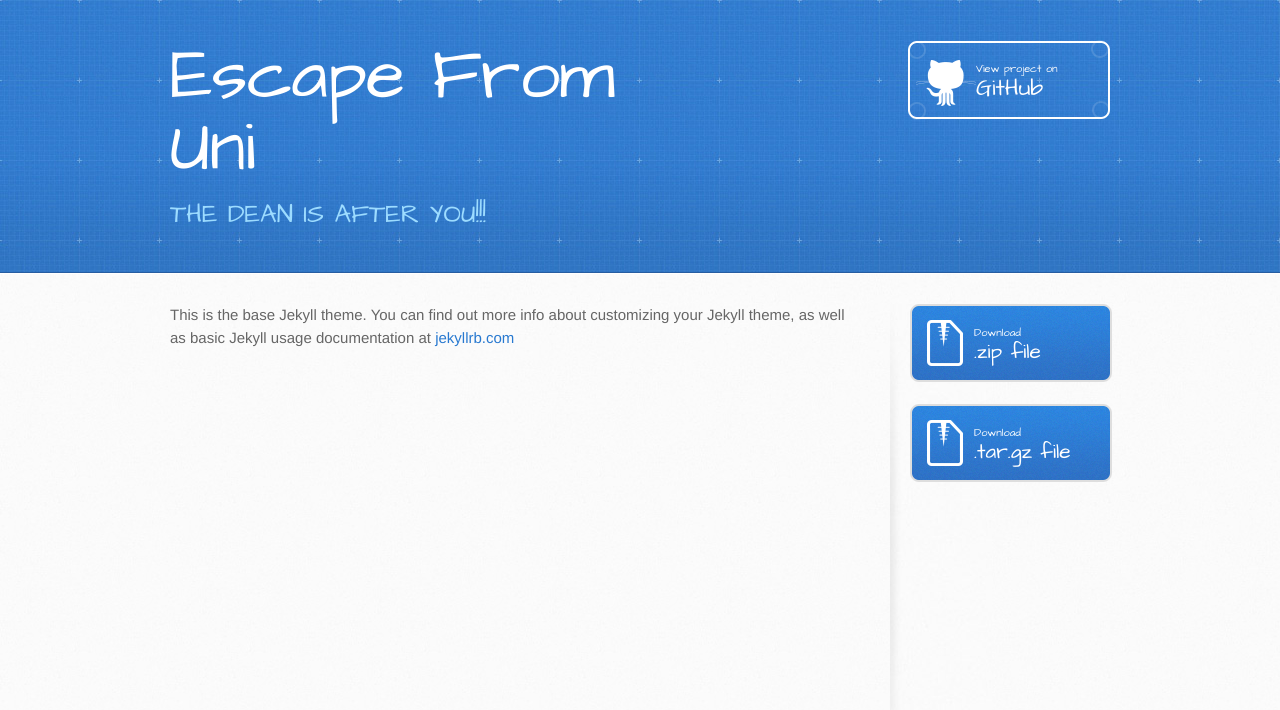
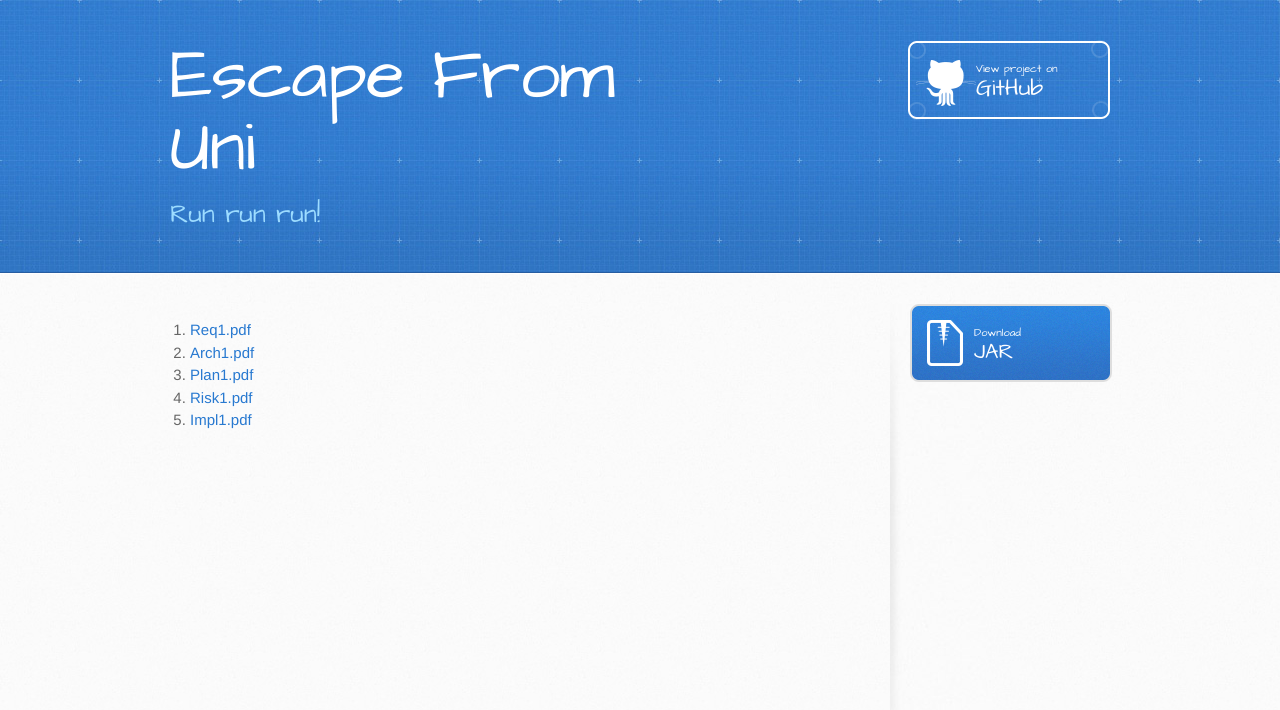
Before and after one commit to escape-from-uni/escape-from-uni.github.io, a Jekyll site: the page built from index.markdown, in a window 1280 px wide. Shown: the top 710 px of the page. Built offline with Jekyll 4.4.1, drawn with Linux system fonts in a browser that asks for light colours.

Commit message:
Update website to contain all correct links, apart from JAR

```diff
--- a/_config.yml
+++ b/_config.yml
@@ -19,7 +19,7 @@
 # in the templates via {{ site.myvariable }}.
 
 title: Escape From Uni
-description: THE DEAN IS AFTER YOU!!!
+description: Run run run!
 baseurl: "" # the subpath of your site, e.g. /blog
 url: "" # the base hostname & protocol for your site, e.g. http://example.com
 
--- a/_layouts/default.html
+++ b/_layouts/default.html
@@ -30,11 +30,7 @@
         <aside id="sidebar">
           <a href="https://github.com/escape-from-uni/escape-from-uni.github.io/zipball/gh-pages" class="button">
             <small>Download</small>
-            .zip file
-          </a>
-          <a href="https://github.com/escape-from-uni/escape-from-uni.github.io/tarball/gh-pages" class="button">
-            <small>Download</small>
-            .tar.gz file
+            JAR
           </a>
         </aside>
       </div>
--- a/index.markdown
+++ b/index.markdown
@@ -2,4 +2,8 @@
 layout: default
 ---
 
-This is the base Jekyll theme. You can find out more info about customizing your Jekyll theme, as well as basic Jekyll usage documentation at [jekyllrb.com](https://jekyllrb.com/)
+1. [Req1.pdf](https://docs.google.com/document/d/14WLrYiu-Kyfvmaaur34Ac2DQMg3sdHkVzIXGKpx2als)
+2. [Arch1.pdf](https://docs.google.com/document/d/11xOEDABJX3mKX0NBE3FMmpLlaLgeGlKi_UH_kvWGz0U)
+3. [Plan1.pdf](https://docs.google.com/document/d/14HtEC43lXPSArmGxVsPV3zZdgpDReIoj-UL0VRDTm7k)
+4. [Risk1.pdf](https://docs.google.com/document/d/1VeXGTjoGHkr_3nq36DAtoAr0F2URR5sL55XiPgJvNSo)
+5. [Impl1.pdf](https://docs.google.com/document/d/1CWU3vWAC9SIn7TffVWqK80HflwP4JdWJY5-EorGJHCE)
```
